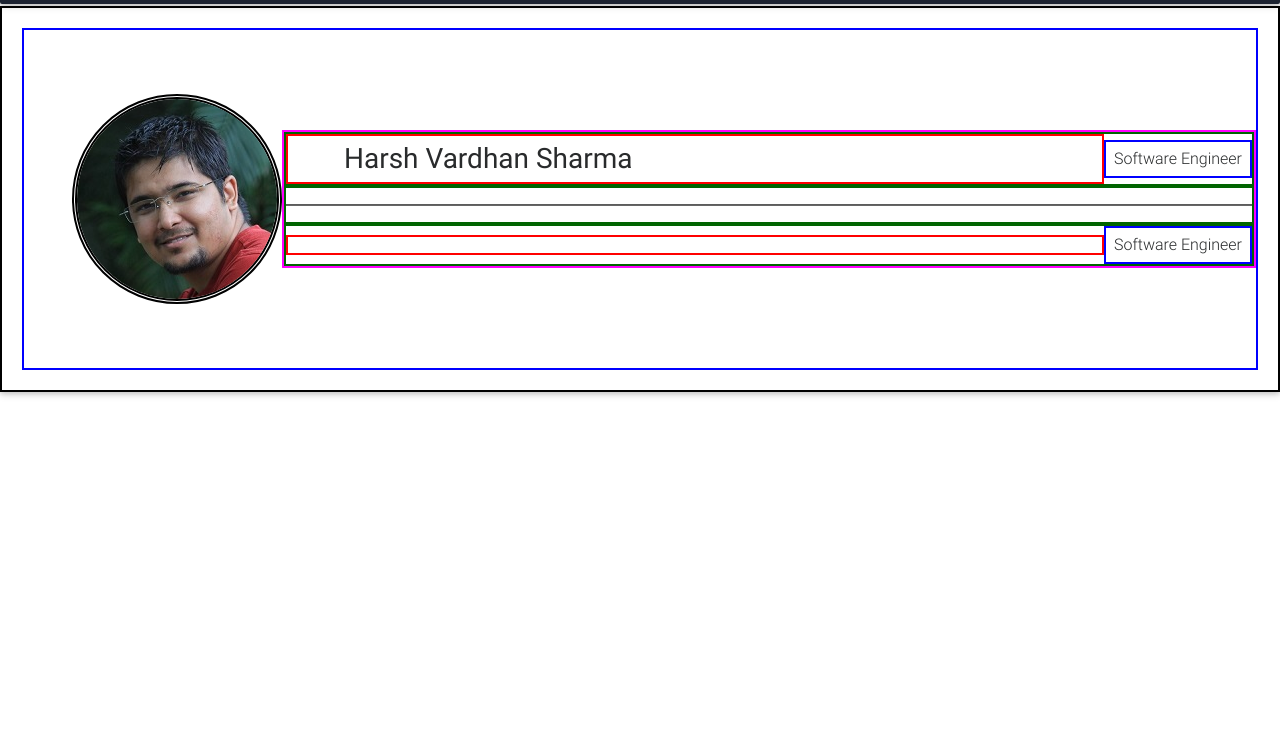
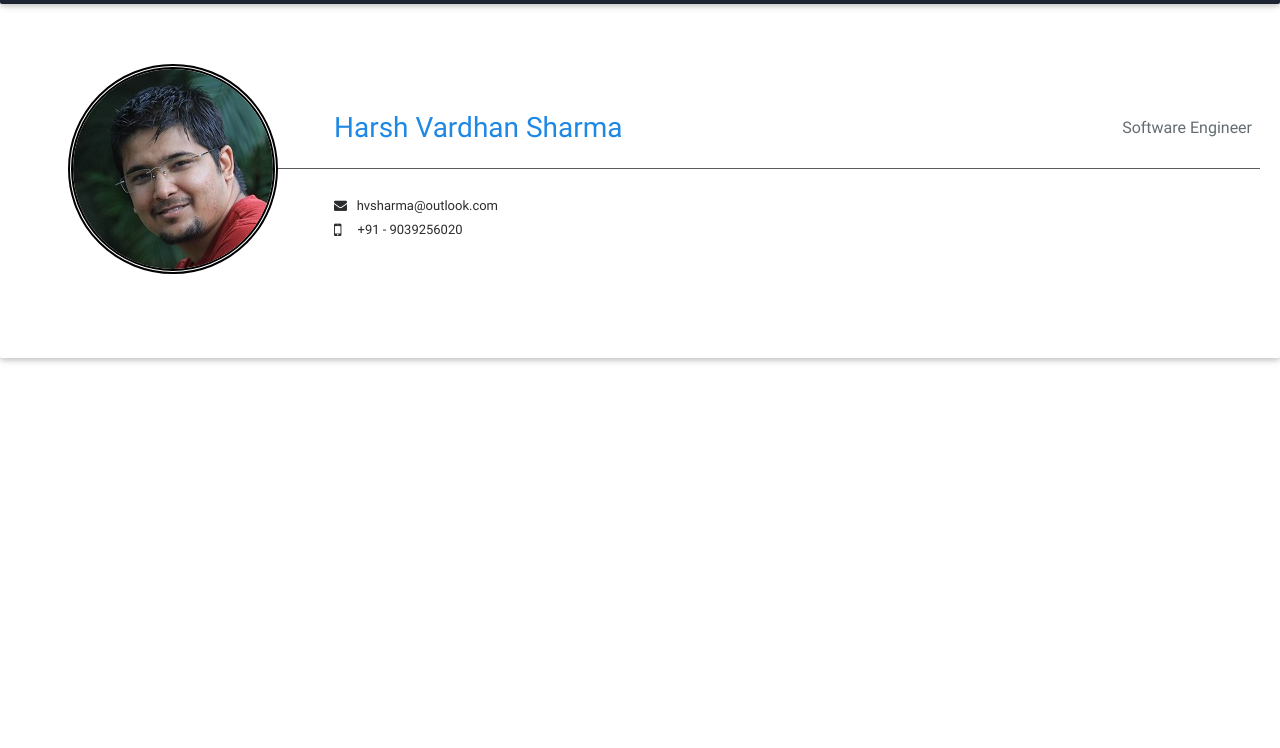
Before and after one commit to hvsharma/portfolio, a plain HTML site: page index.html in a window 1280 px wide. Shown: the part 52-800 px from the top of the page. Drawn offline with Linux system fonts and the light colour scheme.

Commit message:
Removed Outlines and finalized header

```diff
--- a/css/style.css
+++ b/css/style.css
@@ -1,6 +1,6 @@
 /* YOUR CUSTOM STYLES */
 body{
-    margin-top: 3.6rem;
+    margin-top: 2rem;
 }
 
 .navbar-nav .nav-link {
--- a/index.html
+++ b/index.html
@@ -28,7 +28,7 @@
                     <span class="navbar-toggler-icon"></span>
                 </button>
                 <a class="navbar-brand" href="#">
-                    <strong>Harsh Vardhan Sharma</strong>
+                    <strong>hvsharma.in</strong>
                 </a>
                 <div class="collapse navbar-collapse" id="navbarNav1">
                     <ul class="navbar-nav ml-auto">
@@ -59,31 +59,33 @@
             <!--/.Card image-->
 
             <!--Card content-->
-            <div class="card-block" style="border: 2px solid black;">
+            <div class="card-block" style="border: 0px solid black;">
                 <!--Title-->
                 <div class="d-flex flex-column justify-content-around">
-                    <div class="d-flex flex-row justify-content-center align-items-center flex-wrap" style="border:2px solid blue;">
+                    <div class="d-flex flex-row justify-content-center align-items-center flex-wrap" style="border:0px solid blue;">
                         <div class="pt-4 pb-4 pl-5">
                         <img id="img-profile-pic" class="img-fluid p-0 m-0" src="./img/custom/profile-pic.jpg" alt="">
                         </div>
-                        <div class="d-flex flex-column" style="border:2px solid magenta; flex-grow: 2;">
-                            <div class="d-flex flex-row flex-wrap" style="border:2px solid darkgreen;">
-                                <div class="p-2 m-auto" style="flex-grow:2; border: 2px solid red;">
-                                    <h3 class="ml-5 mb-auto">Harsh Vardhan Sharma</h3>
+                        <div class="d-flex flex-column" style="flex-grow: 2;">
+                            <div class="d-flex flex-row flex-wrap mt-1">
+                                <div class="p-2 m-auto" style="flex-grow:2;">
+                                    <h3 class="mb-auto ml-5" style="color:#1e88e5;">Harsh Vardhan Sharma</h3>
                                 </div>
-                                <div class="p-2 m-auto" style="border: 2px solid blue;">
-                                    <h6 class="m-auto">Software Engineer</h6>
+                                <div class="p-2 m-auto">
+                                    <span class="m-auto text-muted">Software Engineer</span>
                                 </div>
                             </div>
-                            <div style="border:2px solid darkgreen;">
-                                <hr class="hr-dark"/>
+                            <div>
+                                <hr class="hr-dark mb-1 mt-1"/>
                             </div>
-                            <div class="d-flex flex-row flex-wrap" style="border:2px solid darkgreen;">
-                                <div class="p-2 m-auto" style="flex-grow:2; border: 2px solid red;">
-                                    <h3 class="ml-5 mb-auto"></h3>
-                                </div>
-                                <div class="p-2 m-auto" style="border: 2px solid blue;">
-                                    <h6 class="m-auto">Software Engineer</h6>
+                            <div class="d-flex flex-row flex-wrap">
+                                <div class="d-flex flex-column p-2 m-auto" style="flex-grow:2;">
+                                    <div>
+                                        <span class="ml-5" style="font-size: small;"><i class="fa fa-envelope" aria-hidden="true"></i>&nbsp;&nbsp; hvsharma@outlook.com</span>
+                                    </div>
+                                    <div>
+                                        <span class="ml-5 mb-auto" style="font-size: small;"><i class="fa fa-mobile fa-lg" aria-hidden="true"></i>&nbsp;&nbsp;&nbsp;&nbsp; +91 - 9039256020</span>
+                                    </div>
                                 </div>
                             </div>
                         </div>
```
